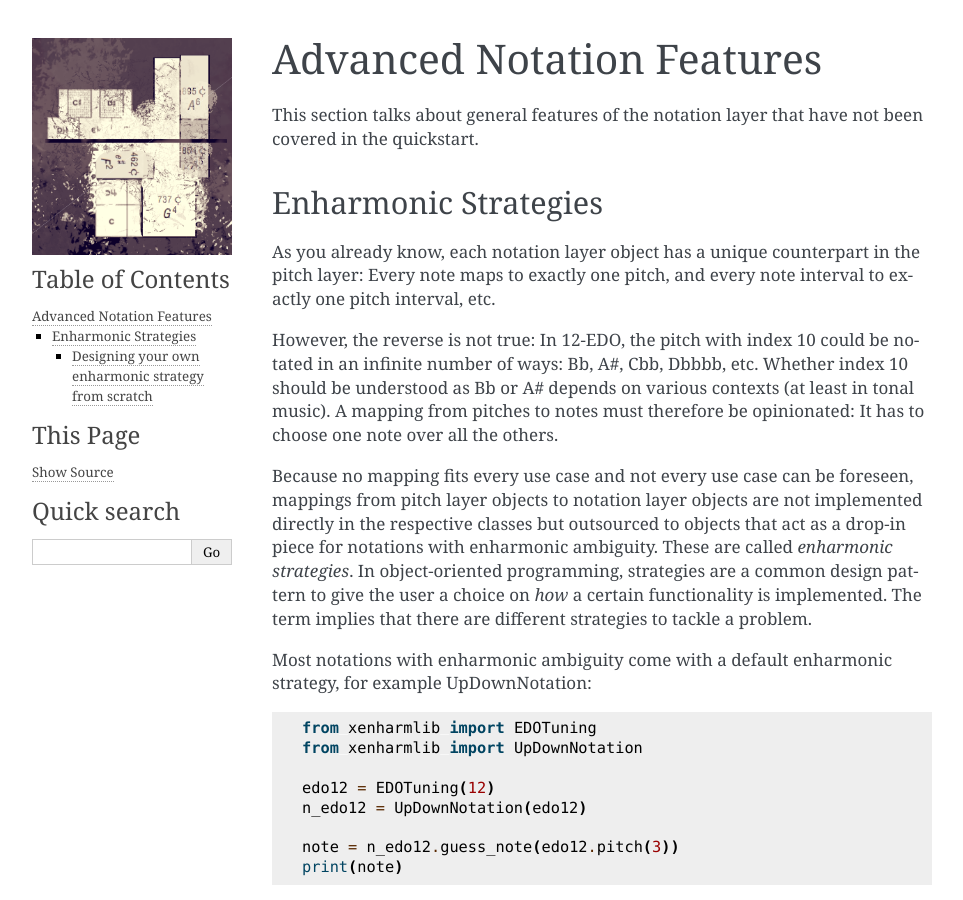
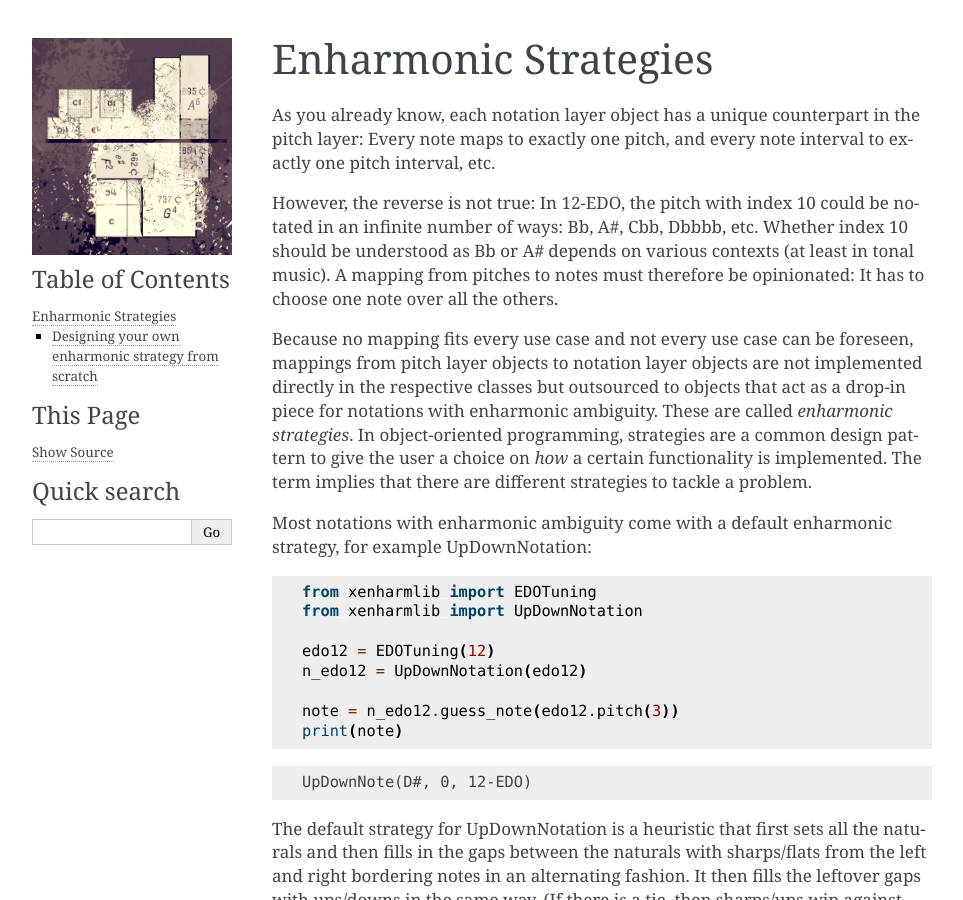
Before and after one commit to retooth2/xenharmlib, a Sphinx documentation site: the page built from doc/enharmonic_strategies.rst, in a window 1280 px wide and 900 px high. Shown: the whole window, without its empty margins (148-1111 px from the left). Built offline with Sphinx 7.4.7, drawn with Linux system fonts in a browser that asks for light colours.

```diff
--- a/doc/adv_notation_features.rst
+++ b/doc/enharmonic_strategies.rst
@@ -1,13 +1,5 @@
-Advanced Notation Features
-======================================
-
-This section talks about general features of the notation layer that have not
-been covered in the quickstart.
-
-.. _enharmonic_strategies:
-
 Enharmonic Strategies
--------------------------------
+===================================
 
 As you already know, each notation layer object has a unique counterpart in
 the pitch layer: Every note maps to exactly one pitch, and every note interval
--- a/doc/index.rst
+++ b/doc/index.rst
@@ -217,7 +217,7 @@ features.
 
    western_notation
    updown_notation
-   adv_notation_features
+   enharmonic_strategies
 
 .. toctree::
    :maxdepth: 2
```
